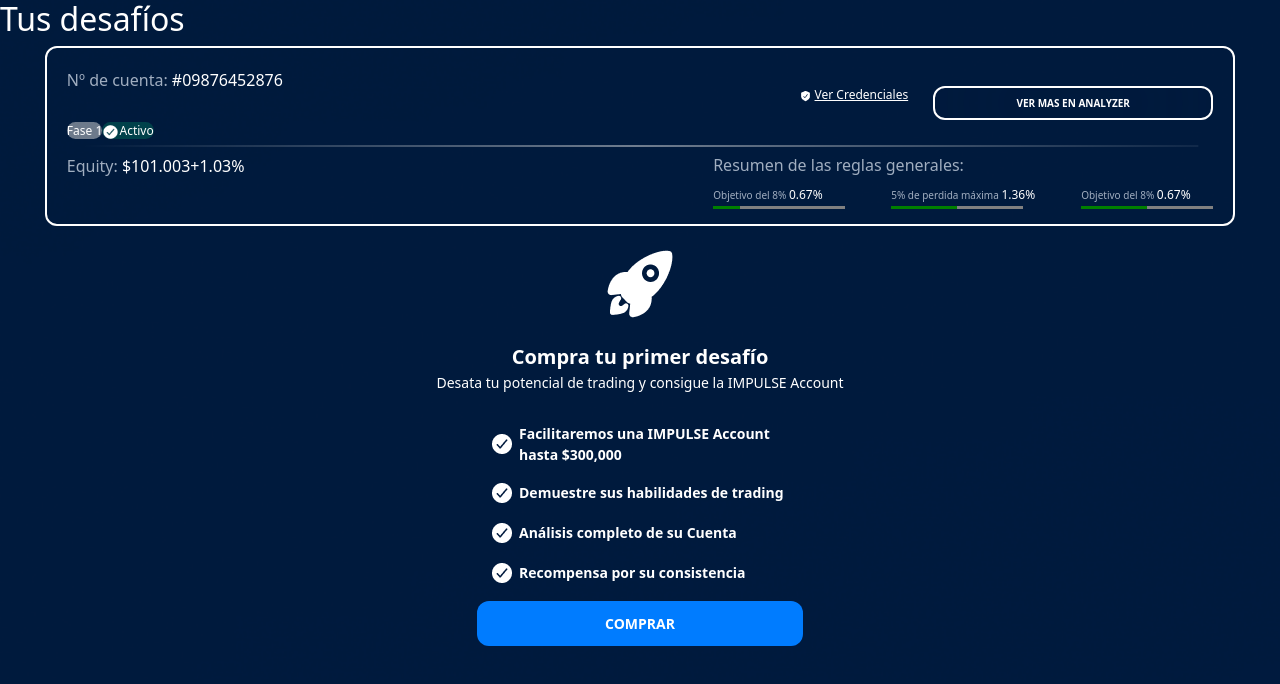
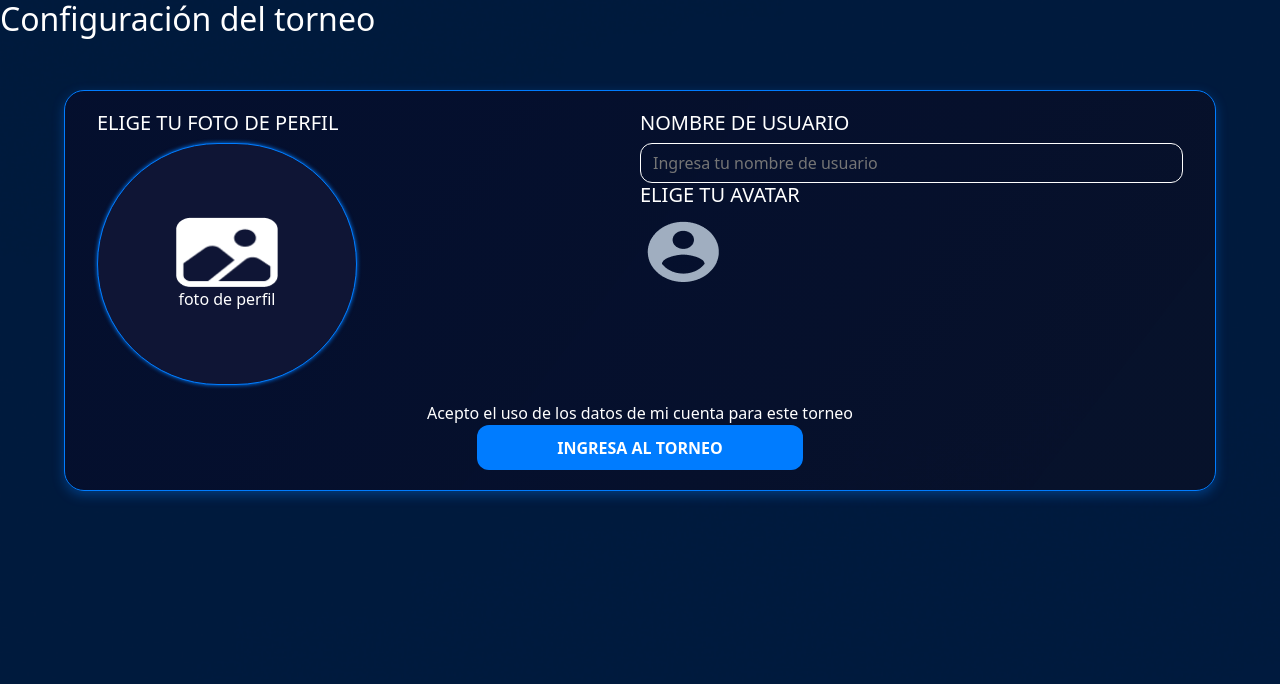
Before and after one commit to Global-S1/proptrading-impulse-training-angular, an Angular app: page / in a window 1280 px wide. Shown: the top 684 px of the page. Built offline with nearby package versions, Linux system fonts and the light colour scheme.

Commit message:
build(elevate): Realizando la página de elevate

```diff
--- /dev/null
+++ b/src/app/modules/elevate/elevate.component.html
@@ -0,0 +1,31 @@
+<h2>Configuración del torneo</h2>
+<form>
+  <div class="container">
+    <div class="photo-user">
+      <h5>ELIGE TU FOTO DE PERFIL</h5>
+
+      <figure>
+        <app-input type="file" custom="file-elevate"></app-input>
+        <img src="../../../assets/default-image.png" alt="" />
+        <span>foto de perfil</span>
+      </figure>
+    </div>
+
+    <div class="data-user">
+      <h5>NOMBRE DE USUARIO</h5>
+      <app-input placeholder="Ingresa tu nombre de usuario"></app-input>
+      <h5>ELIGE TU AVATAR</h5>
+      <div>
+        <div>
+          <img src="../../../assets/Account circle.png" alt="" />
+        </div>
+      </div>
+    </div>
+  </div>
+
+  <div class="condicional">
+    <span>Acepto el uso de los datos de mi cuenta para este torneo</span>
+  </div>
+
+  <app-button text="INGRESA AL TORNEO" theme="page" class="button"></app-button>
+</form>
--- a/src/app/modules/mask/mask.component.html
+++ b/src/app/modules/mask/mask.component.html
@@ -1 +1,2 @@
-<app-challenge></app-challenge>
+<!-- <app-challenge></app-challenge> -->
+<app-elevate></app-elevate>
--- a/src/app/modules/mask/mask.module.ts
+++ b/src/app/modules/mask/mask.module.ts
@@ -4,17 +4,18 @@ import { ChallengeComponent } from '../challenge/challenge.component';
 import { MaskComponent } from './mask.component';
 import { ChallengeCartComponent } from '../challenge/challenge-cart/challenge-cart.component';
 import { CoreModule } from 'src/app/shared/core/core.module';
+import { ElevateComponent } from '../elevate/elevate.component';
 
 
 
 @NgModule({
   declarations: [MaskComponent, ChallengeComponent,
-    ChallengeCartComponent],
+    ChallengeCartComponent, ElevateComponent],
   imports: [
     CommonModule,
     CoreModule
   ],
   exports: [MaskComponent, ChallengeComponent,
-    ChallengeCartComponent]
+    ChallengeCartComponent, ElevateComponent]
 })
 export class MaskModule { }
--- a/src/app/shared/core/input/input.component.html
+++ b/src/app/shared/core/input/input.component.html
@@ -1 +1 @@
-<input [type]="type" [placeholder]="placeholder"/>
+<input [type]="type" [placeholder]="placeholder" [ngClass]="custom"/>
--- a/src/app/shared/core/input/input.component.scss
+++ b/src/app/shared/core/input/input.component.scss
@@ -13,3 +13,18 @@ input {
   outline: none;
   background: transparent;
 }
+
+.file-elevate {
+  opacity: 0;
+  position: absolute;
+  width: 100%;
+  height: 100%;
+  top: 50%;
+  left: 50%;
+  transform: translate(-50%, -50%);
+
+  overflow: hidden;
+  padding: 0px;
+  border: none;
+  border-radius: 0;
+}
--- a/src/app/shared/core/input/input.component.ts
+++ b/src/app/shared/core/input/input.component.ts
@@ -9,4 +9,5 @@ export class InputComponent {
 
   @Input() type: string = "text";
   @Input() placeholder: string = "Ingresé su código aquí";
+  @Input() custom!: string
 }
--- a/src/styles.scss
+++ b/src/styles.scss
@@ -259,7 +259,7 @@ app-mask {
 
       a {
         margin: 0 5px;
-        color: white
+        color: white;
       }
 
       > div {
@@ -312,7 +312,7 @@ app-mask {
 
         figure {
           display: inline;
-          background: #01B57440;
+          background: #01b57440;
           border-radius: 10px;
 
           width: 118px;
@@ -382,4 +382,79 @@ app-mask {
       }
     }
   }
+
+  app-elevate {
+    display: grid;
+    grid-template-columns: 1fr;
+    grid-template-rows: 90px 1fr;
+
+    h2 {
+      margin-bottom: 20px;
+    }
+
+    form {
+      display: flex;
+      flex-direction: column;
+      align-items: center;
+      margin: auto;
+      width: 90%;
+
+      background: linear-gradient(
+        127deg,
+        rgba(6, 11, 40, 0.74) 28.26%,
+        rgba(10, 14, 35, 0.71) 91.2%
+      );
+      border: 1px solid #007cff;
+      border-radius: 20px;
+      box-shadow: 0px 4px 12px 0px rgba(0, 124, 255, 0.34);
+      padding: 20px;
+
+      .container {
+        display: flex;
+        justify-content: space-between;
+        align-items: flex-start;
+
+        width: 100%;
+      }
+
+      .photo-user {
+        width: 50%;
+
+        img {
+          width: 102.366px;
+        }
+
+        figure {
+          display: flex;
+          flex-direction: column;
+          justify-content: center;
+          align-items: center;
+
+          width: 259.937px;
+          height: 242.449px;
+
+          position: relative;
+          overflow: hidden;
+
+          border-radius: 259.937px;
+          border: 1px solid #007cff;
+          background: #0f1535;
+          box-shadow: 0px 0px 4px 0px #007cff;
+        }
+      }
+
+      .data-user {
+        width: 50%;
+      }
+
+      .condicional {
+        grid-area: condicional;
+        text-align: center;
+      }
+
+      .button {
+        grid-area: button;
+      }
+    }
+  }
 }
```
Also changed, not shown: src/app/modules/elevate/elevate.component.ts (added, +10 -0 lines), src/app/modules/elevate/elevate.component.scss (added), src/assets/default-image.png (added), 1 other file (tests, documents, lock files or other folders).
